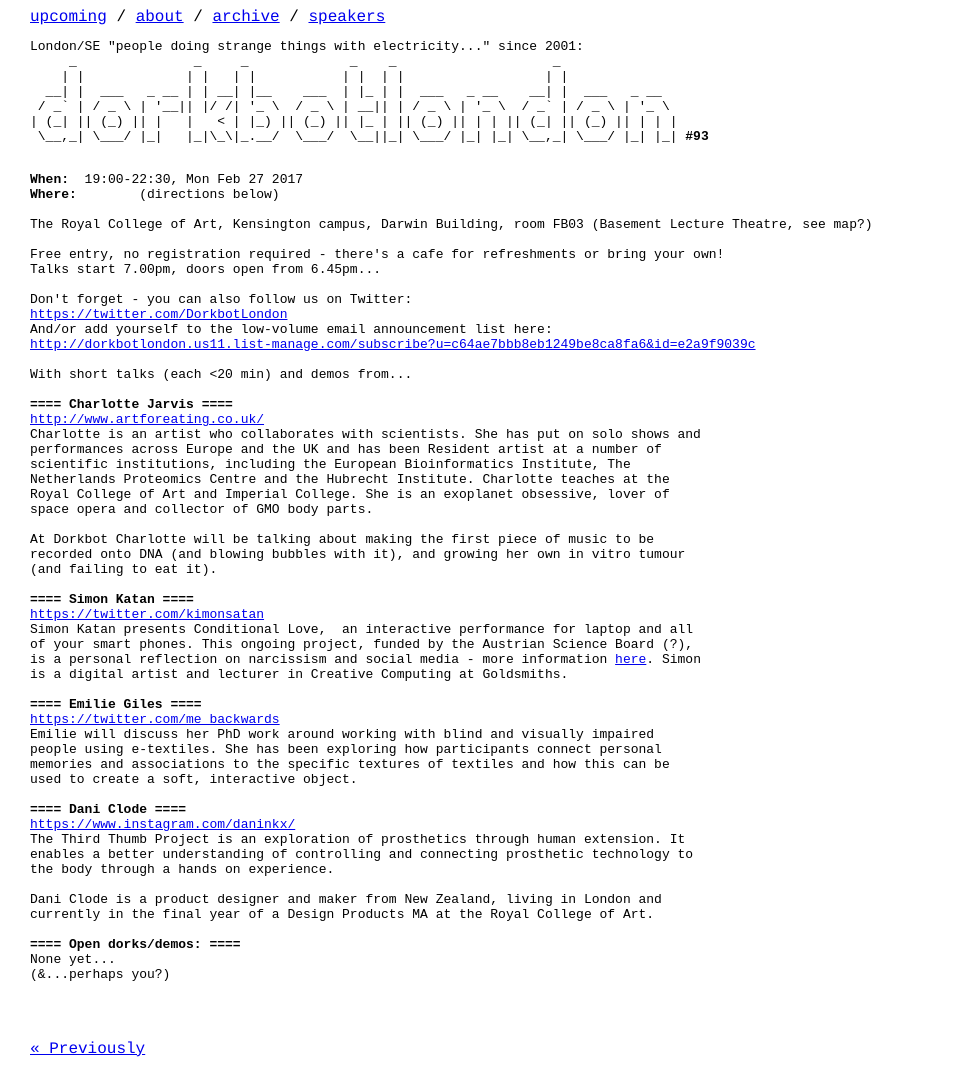
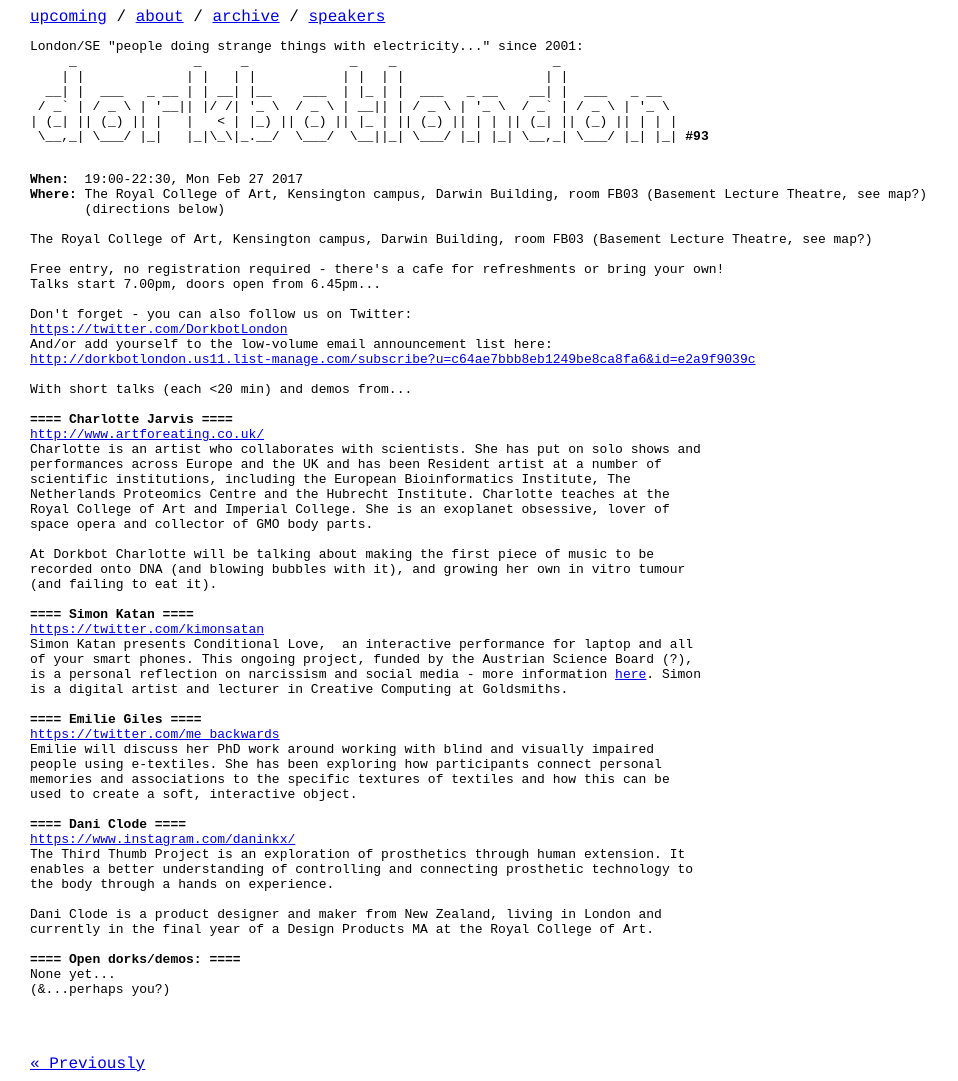
Before and after one commit to dorkbotlondon/dorkbotlondon.github.io, a Jekyll site: the page built from index.html, in a window 1280 px wide. Shown: the whole page, without its empty margins (0-958 px from the left). Built offline with Jekyll 4.4.1, drawn with Linux system fonts in a browser that asks for light colours; Markdown is read by kramdown in place of the engine named in the settings.

Commit message:
Update locations.yml

```diff
--- a/_data/locations.yml
+++ b/_data/locations.yml
@@ -29,7 +29,7 @@ rca_FB03:
     where:
         The Royal College of Art, Kensington campus, Darwin Building, room FB03 (Basement Lecture Theatre, see map?)
     where_html: |
-
+        The Royal College of Art, Kensington campus, Darwin Building, room FB03 (Basement Lecture Theatre, see map?)
     directions: |
 
 
```
